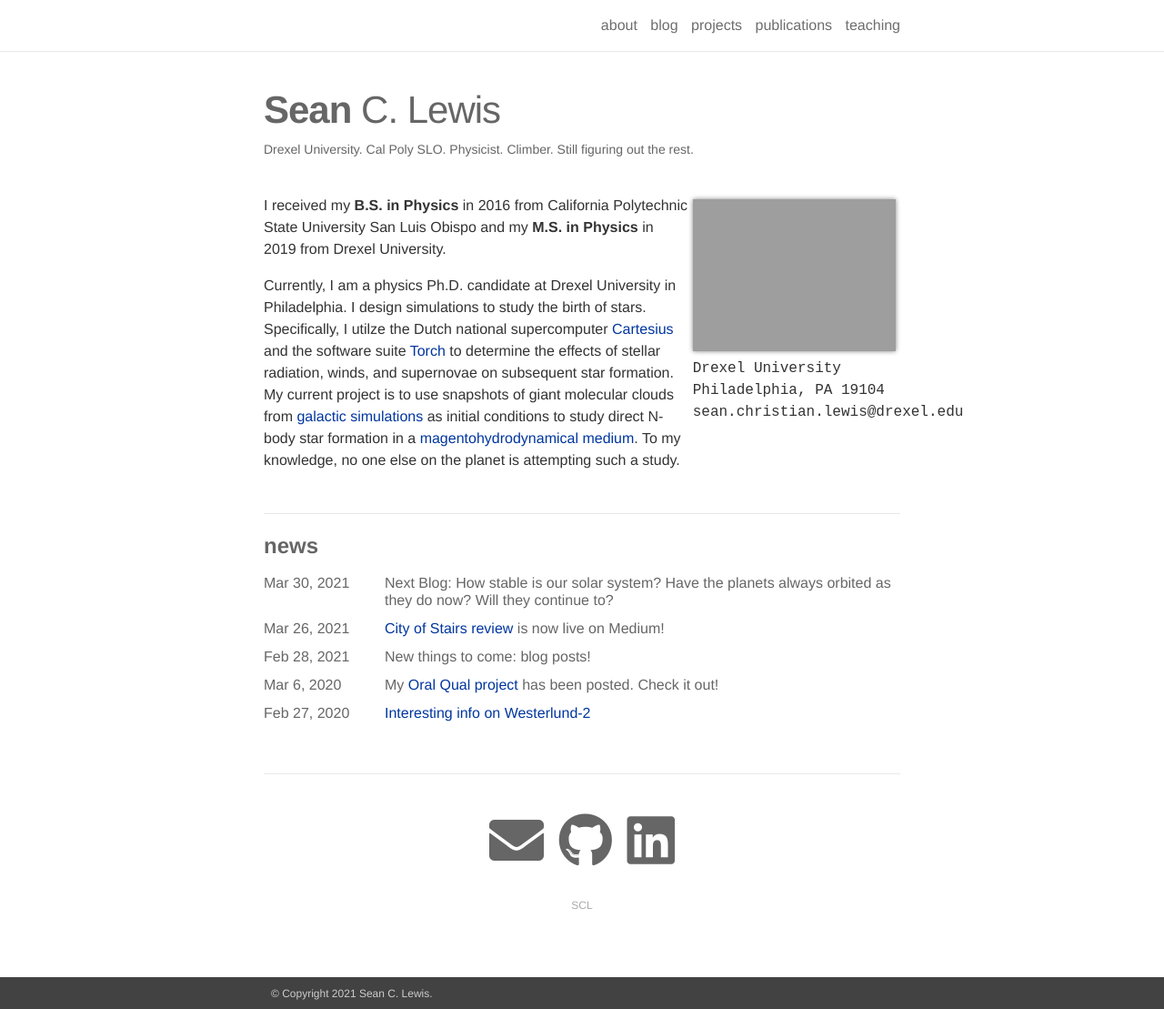
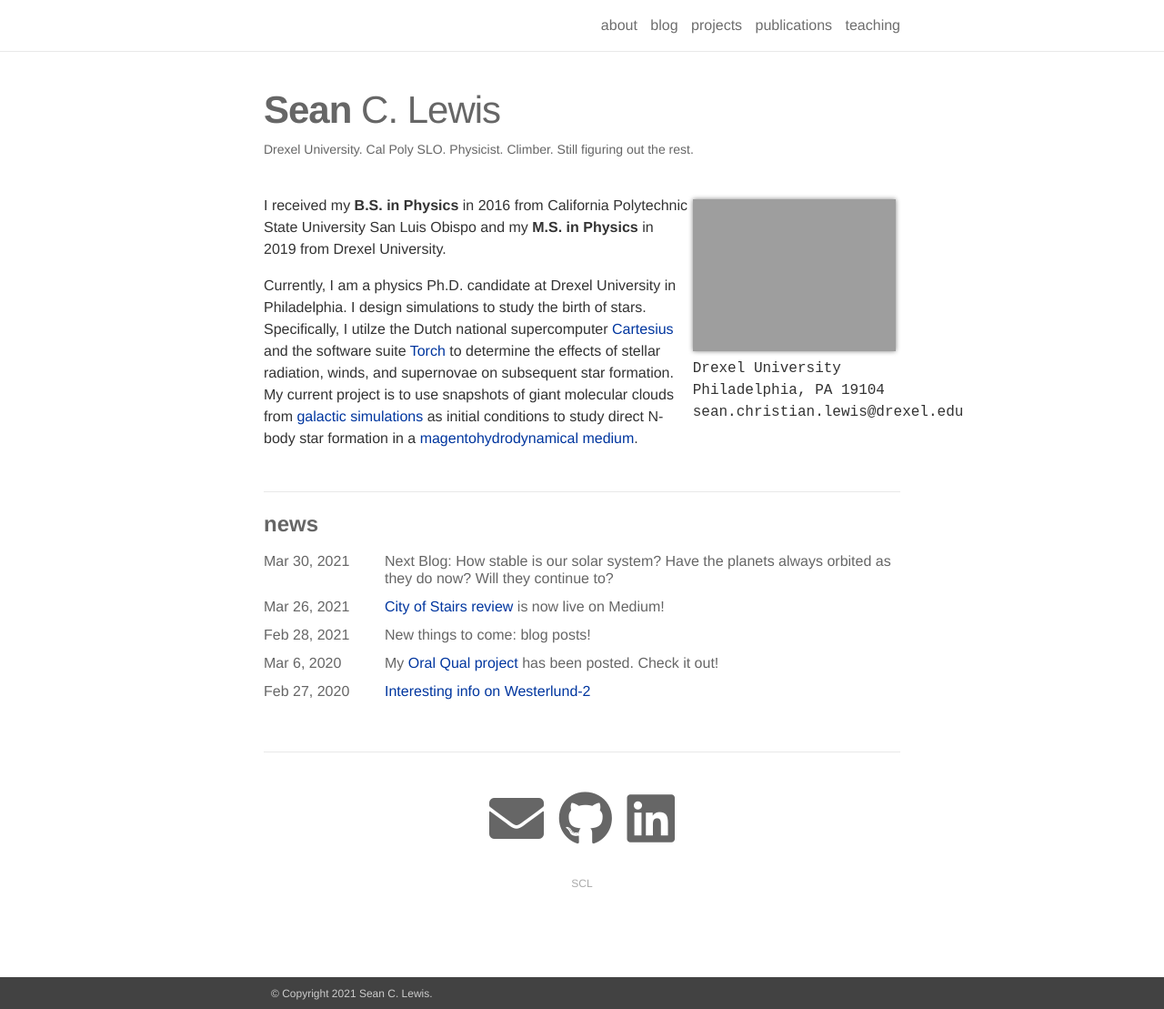
Before and after one commit to seanlabean/seanWebpage, a Jekyll site: the page built from _pages/about.md, in a window 1280 px wide and 1109 px high. Shown: the whole window at 91% size. Built offline with Jekyll 4.4.1, drawn with Linux system fonts in a browser that asks for light colours; nearby versions of some CDN libraries.

Commit message:
another update to about.md

```diff
--- a/_pages/about.md
+++ b/_pages/about.md
@@ -16,4 +16,4 @@ social: true
 ---
 I received my <strong>B.S. in Physics</strong> in 2016 from California Polytechnic State University San Luis Obispo and my <strong>M.S. in Physics</strong> in 2019 from Drexel University.
 
-Currently, I am a physics Ph.D. candidate at Drexel University in Philadelphia. I design simulations to study the birth of stars. Specifically, I utilze the Dutch national supercomputer [Cartesius](https://userinfo.surfsara.nl/systems/cartesius) and the software suite <a href="https://arxiv.org/pdf/1901.01132.pdf">Torch</a> to determine the effects of stellar radiation, winds, and supernovae on subsequent star formation. My current project is to use snapshots of giant molecular clouds from [galactic simulations](https://arxiv.org/pdf/2001.07214.pdf) as initial conditions to study direct N-body star formation in a [magentohydrodynamical medium](http://flash.uchicago.edu/site/). To my knowledge, no one else on the planet is attempting such a study.
+Currently, I am a physics Ph.D. candidate at Drexel University in Philadelphia. I design simulations to study the birth of stars. Specifically, I utilze the Dutch national supercomputer [Cartesius](https://userinfo.surfsara.nl/systems/cartesius) and the software suite <a href="https://arxiv.org/pdf/1901.01132.pdf">Torch</a> to determine the effects of stellar radiation, winds, and supernovae on subsequent star formation. My current project is to use snapshots of giant molecular clouds from [galactic simulations](https://arxiv.org/pdf/2001.07214.pdf) as initial conditions to study direct N-body star formation in a [magentohydrodynamical medium](http://flash.uchicago.edu/site/).
```
